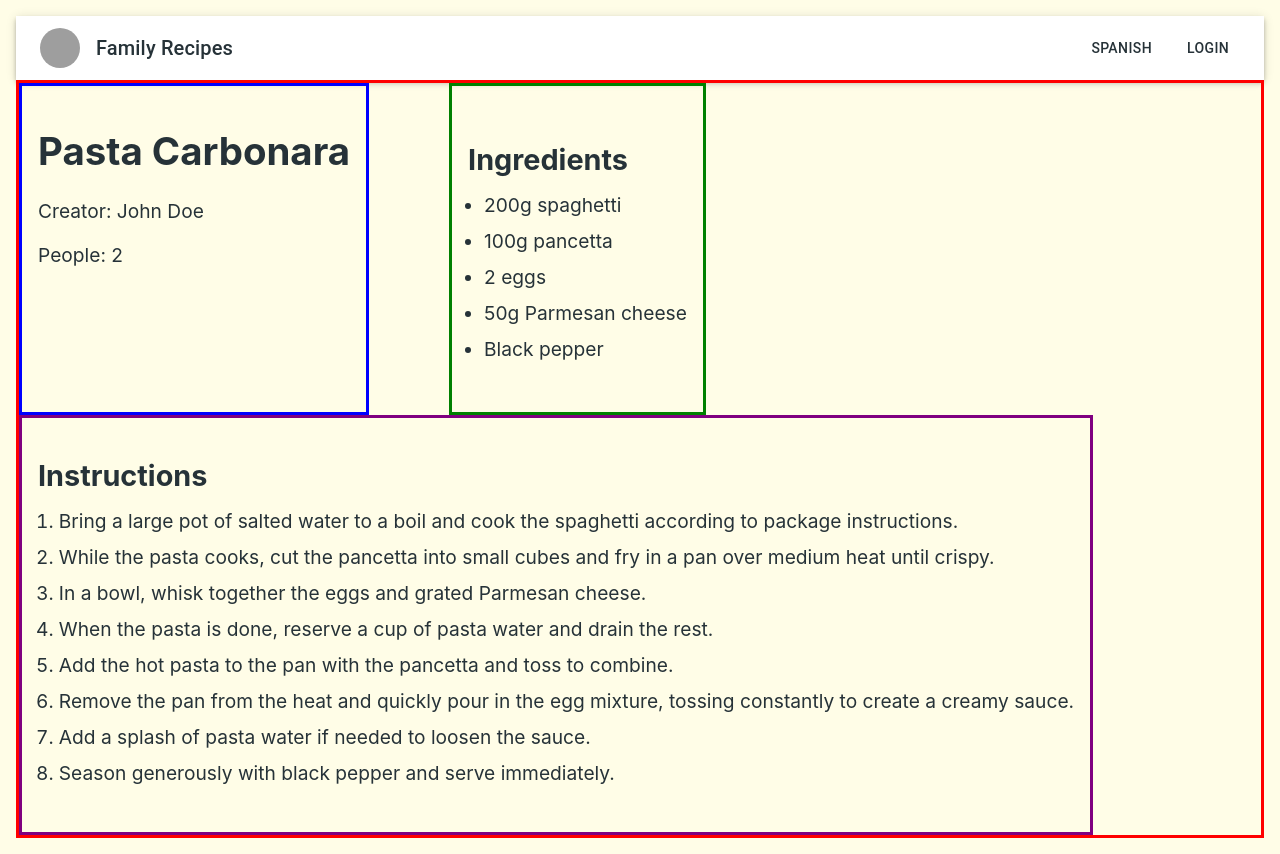
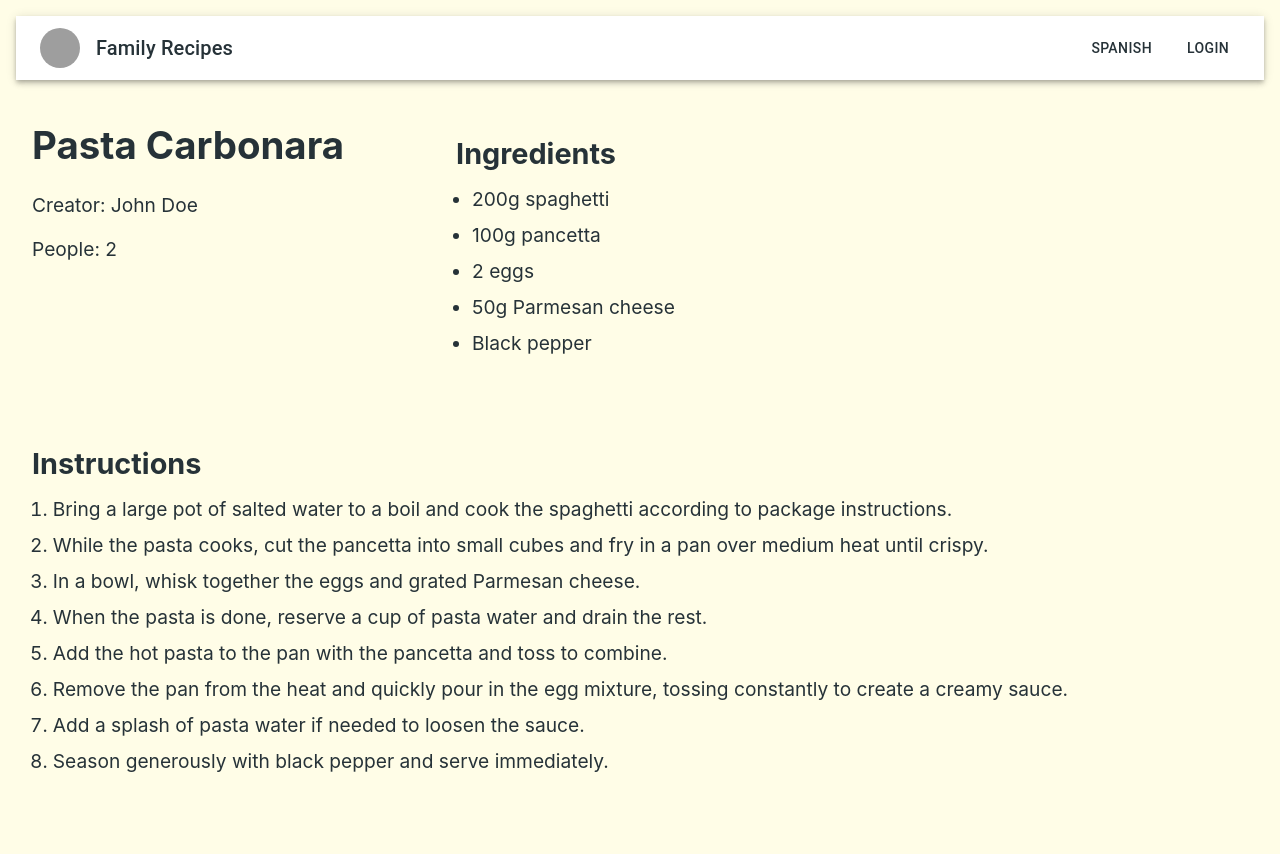
Before and after one commit to felisep/family-recipes, a React (Vite) app: page /recipe/1 in a window 1280 px wide. Built offline with nearby package versions, Linux system fonts and the light colour scheme; grey boxes are pictures that could not be loaded.

Commit message:
Add people prop to RecipeName component and update RecipeDetail

```diff
--- a/src/components/RecipeDetails/RecipeName.tsx
+++ b/src/components/RecipeDetails/RecipeName.tsx
@@ -1,12 +1,12 @@
 import "./RecipeName.css";
 
-const RecipeName = ({ name, creator }: { name: string; creator: string }) => {
+const RecipeName = ({ name, creator,  people}: { name: string; creator: string, people: number }) => {
 	const recipeNameExist = creator ? creator : <div></div>;
 	return (
 		<div className="recipe-name">
 			<h1>{name}</h1>
 			{creator && <p>Creator: {recipeNameExist}</p>}
-			<p>People: 2</p>
+			<p>People: {people}</p>
 		</div>
 	);
 };
--- a/src/debug.css
+++ b/src/debug.css
@@ -1,3 +1,3 @@
 :root {
-	--debug-border: 3px solid; /* Set to "0px solid" to turn off all debug borders */
+	--debug-border: 0px solid; /* Set to "0px solid" to turn off all debug borders */
 }
--- a/src/pages/RecipeDetail/RecipeDetail.tsx
+++ b/src/pages/RecipeDetail/RecipeDetail.tsx
@@ -19,7 +19,7 @@ const RecipeDetail = () => {
 	const steps = recipe?.steps || [];
 	return (
 		<div className="recipe-detail">
-			<RecipeName name={recipe?.name || ""} creator={recipe?.creator || ""} />
+			<RecipeName name={recipe?.name || ""} creator={recipe?.creator || ""} people={recipe?.people || 0} />
 			<Ingredients ingredients={ingredients} />
 			<Instructions instructions={steps} />
 		</div>
```
